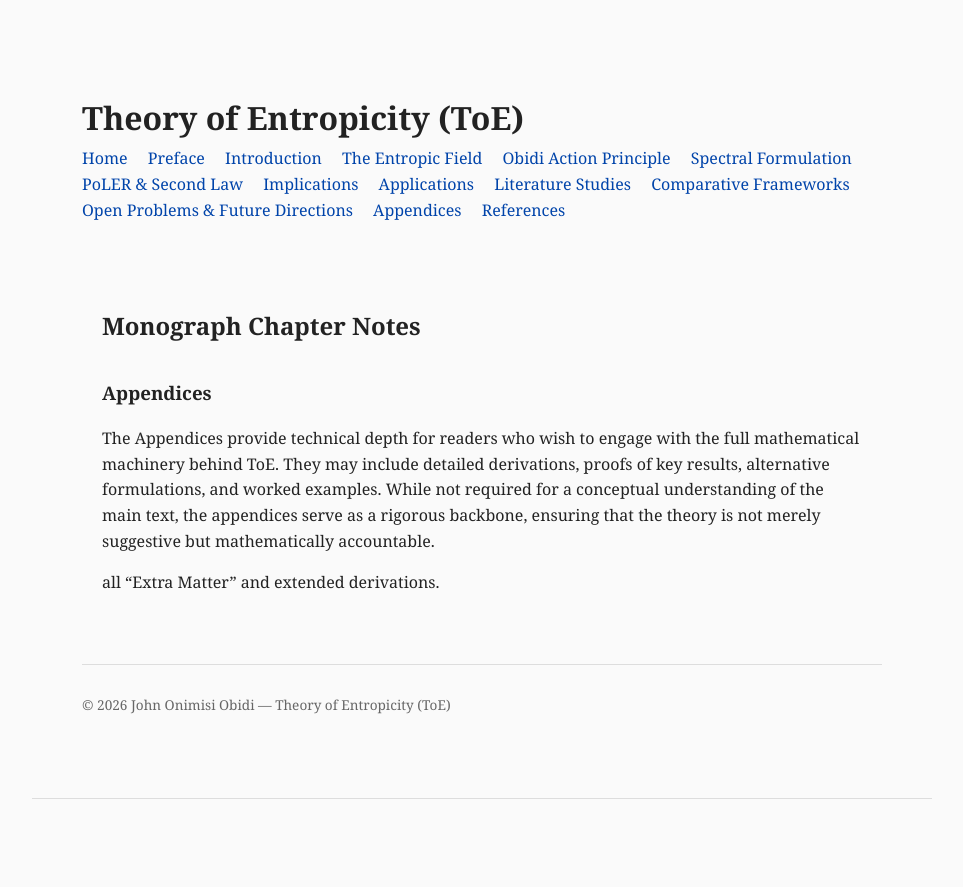
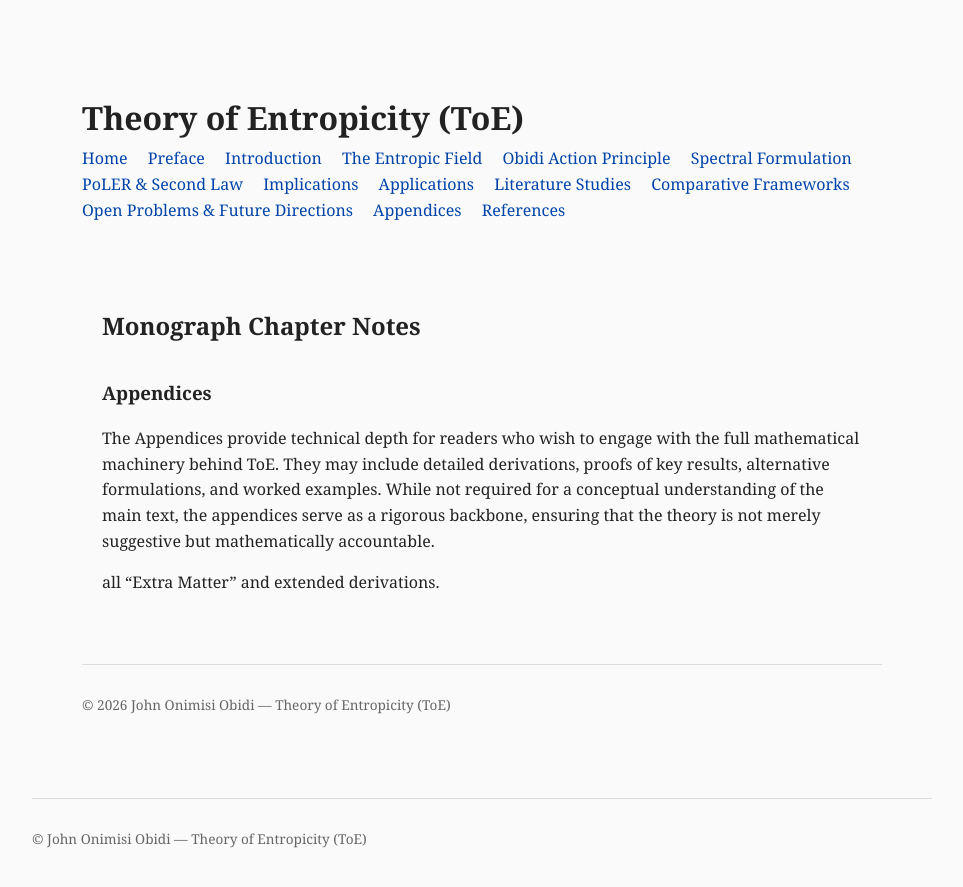
Before and after one commit to Entropicity/Theory-of-Entropicity-ToE, a Jekyll site: the page built from appendices.html, in a window 1280 px wide. Shown: the top 887 px of the page, without its empty margins (168-1131 px from the left). Built offline with Jekyll 4.4.1, drawn with Linux system fonts in a browser that asks for light colours.

Commit message:
Update default.html

```diff
--- a/_layouts/default.html
+++ b/_layouts/default.html
@@ -22,8 +22,12 @@
   </main>
 
   <footer>
-     <!--<p>© John Onimisi Obidi</p>-->
-  </footer>
+    <p>&copy; <span id="year"></span> John Onimisi Obidi — Theory of Entropicity (ToE)</p>
+</footer>
+
+<script>
+    document.getElementById("year").textContent = new Date().getFullYear();
+</script>
 
 <script>
   window.MathJax = {
```
